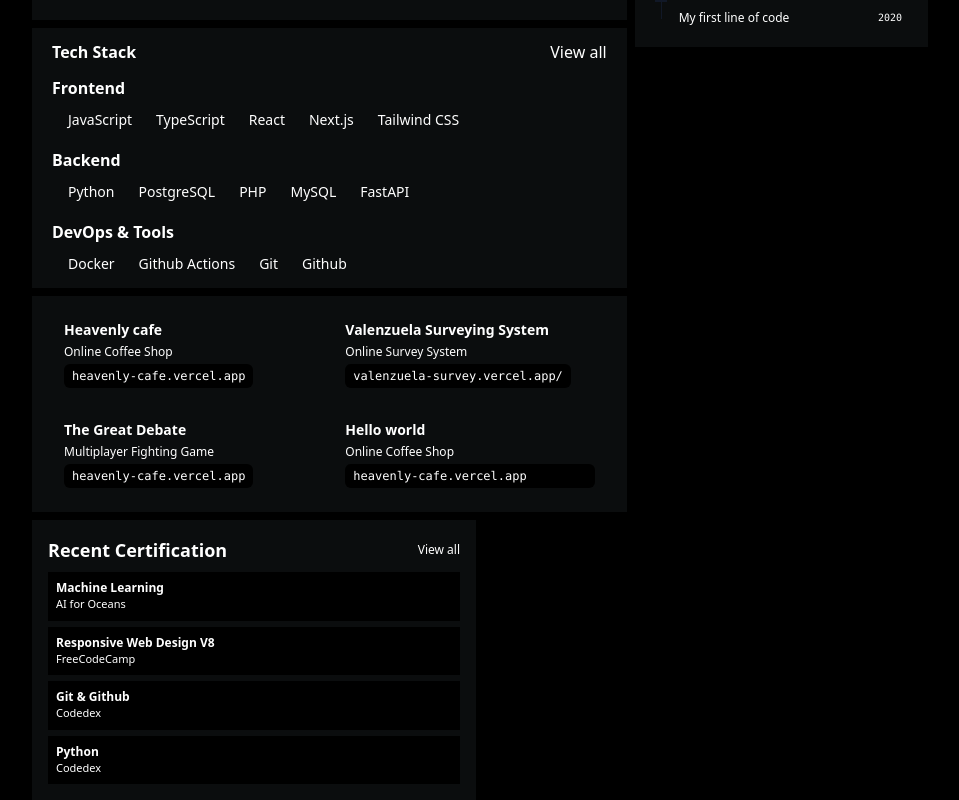
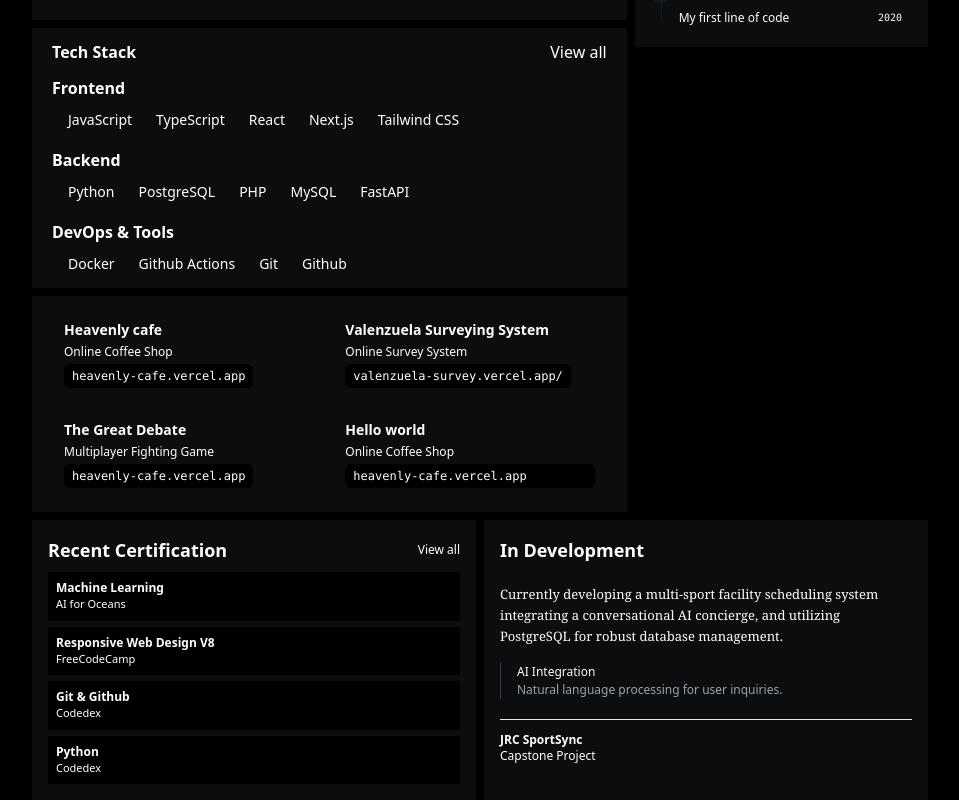
Before and after one commit to redd1514/my-portfolio, a React (Vite) app: page / in a window 1280 px wide. Shown: the part 628-1428 px from the top of the page, without its empty margins (160-1119 px from the left). Built offline with nearby package versions, Linux system fonts and the light colour scheme.

Commit message:
ubitaiusd

```diff
--- a/src/App.jsx
+++ b/src/App.jsx
@@ -25,7 +25,9 @@ function App() {
                     <div className="col-span-1 md:col-span-3">
                         <Certificate />
                     </div>
-
+                    <div className='col-span-1 md:col-span-3'>
+                        <InDevelopment />
+                    </div>
                 </div>
             </div>
         </div>
```
